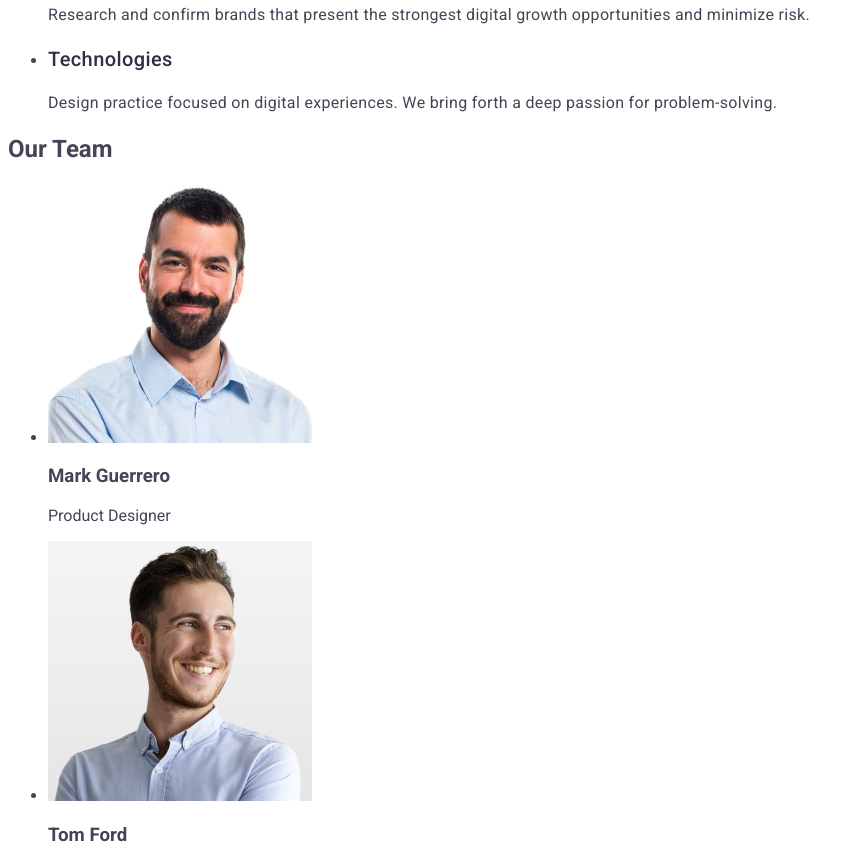
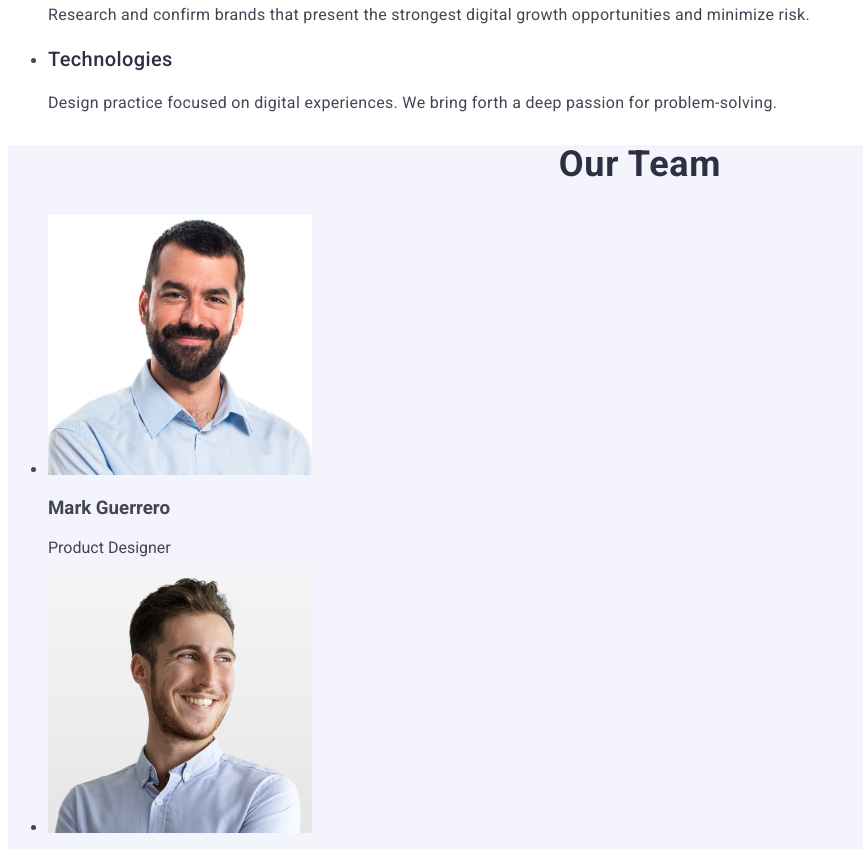
Before and after one commit to Uncle-IvIv/goit-markup-hw-02, a plain HTML site: page index.html in a window 1280 px wide. Shown: the part 649-1498 px from the top of the page, without its empty margins (0-863 px from the left). Drawn offline with Linux system fonts and the light colour scheme.

Commit message:
commit message

```diff
--- a/css/styles.css
+++ b/css/styles.css
@@ -80,3 +80,14 @@ span {
   line-height: 1.5;
   letter-spacing: 0.02em;
 }
+.container-our-tem {
+  background-color: #f4f4fd;
+}
+.ht-our-time {
+  font-size: 36px;
+  line-height: 1.11;
+  text-align: center;
+  letter-spacing: 0.02em;
+  text-transform: capitalize;
+  color: #2e2f42;
+}
--- a/index.html
+++ b/index.html
@@ -86,8 +86,8 @@
         </ul>
       </section>
 
-      <section class="container-3" id="Our-Team">
-        <h2>Our Team</h2>
+      <section class="container-our-tem" id="Our-Team">
+        <h2 class="ht-our-time">Our Team</h2>
         <ul>
           <li>
             <img
```
